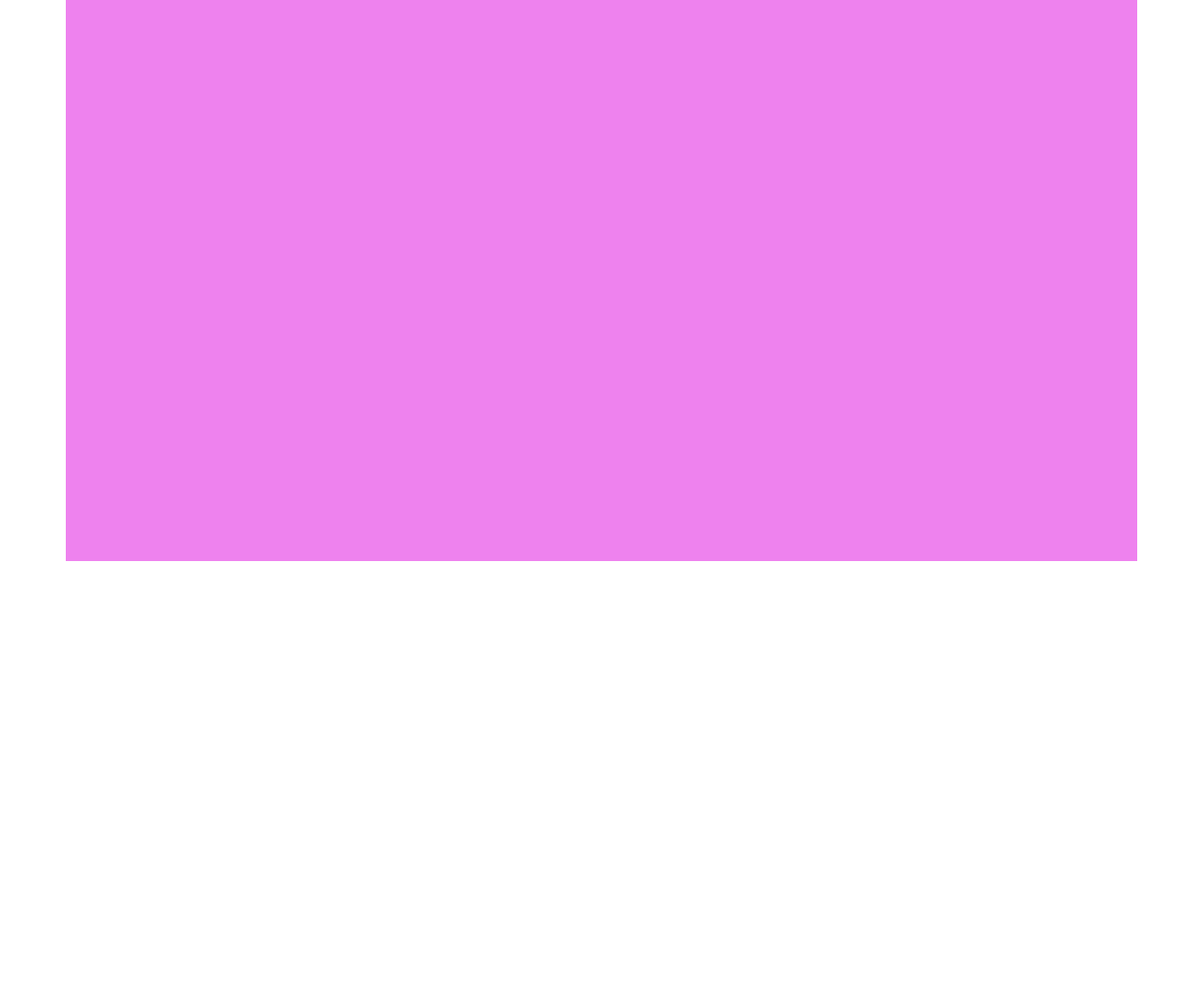
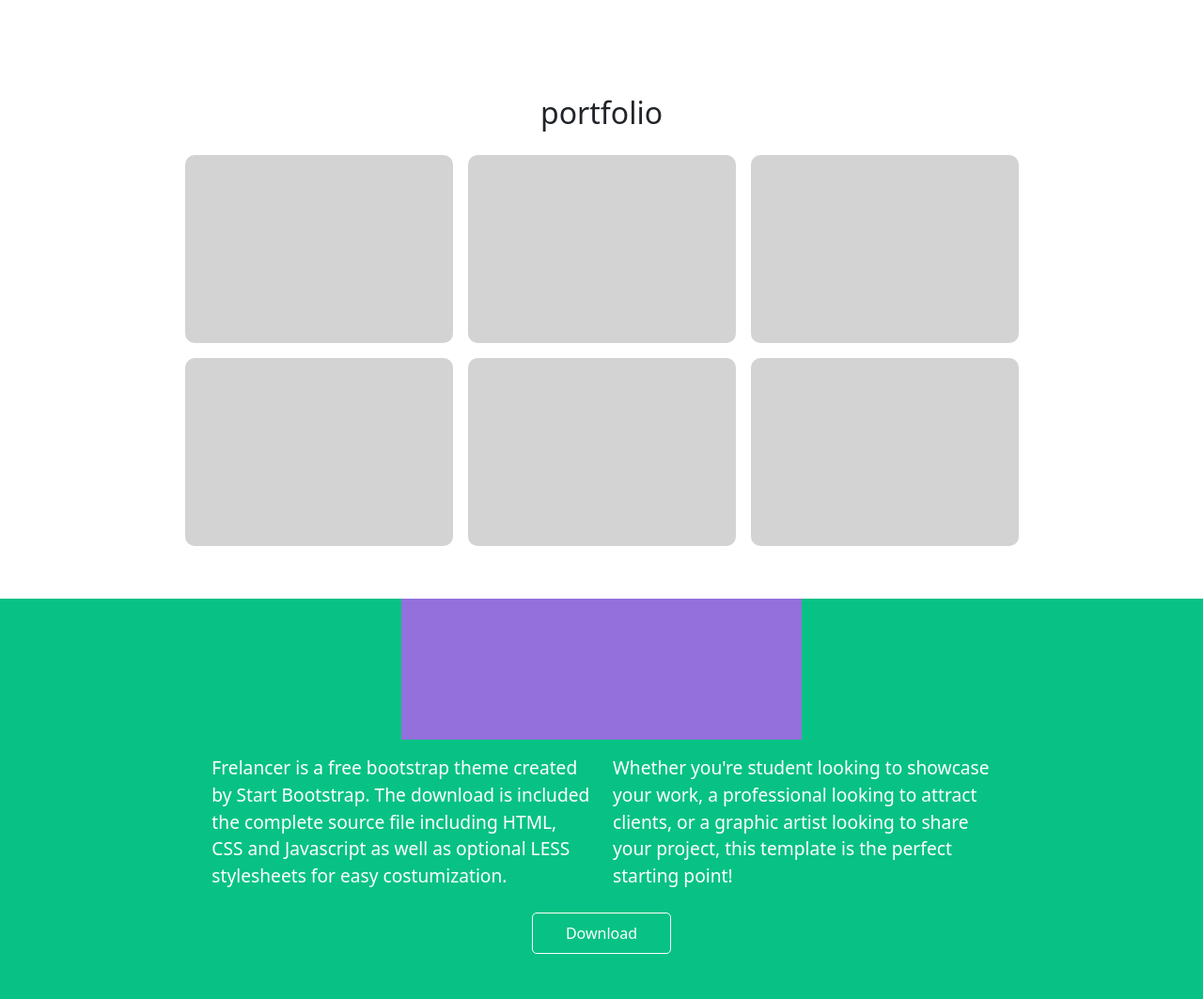
Before and after one commit to andmalt/html-css-bootstrap-freelancer, a plain HTML site: page index.html in a window 1280 px wide. Shown: the part 503-1566 px from the top of the page at 94% size. Before the commit the page ends 1100 px from the top, so only its background shows below. Drawn offline with nearby package versions, Linux system fonts and the light colour scheme.

Commit message:
inserito sezione about

```diff
--- a/css/style.css
+++ b/css/style.css
@@ -1,19 +1,48 @@
 .jumbotron{
     background-color: rgb(33, 189, 189);
+    /* test  */
     height: 500px;
 }
 .column_back{
     height: 100%;
     background-color: tomato;
 }
-.portfolio{
-    height: 600px;
-    background-color: violet;
-}
 .portfolio1{
     background-color: white;
+    height: 160px;
+    text-align: center;
+}
+.portfolio2{
+    height: 35%;
 }
 .portfolio-square{
     background-color: lightgrey;
+    height: 200px;
+    border-radius: 10px;
+}
+.about-m{
+    background-color: rgb(7, 194, 132);
+}
+.about-title{
+    height: 40%;
+}
+.about-row{
+    background-color: mediumpurple;
+    /* test  */
     height: 150px;
 }
+.about-p{
+    color: white;
+    font-size: 1.2rem;
+}
+.button-down{
+    text-align: center;
+    margin: 10px 35px;
+}
+.button-down a{
+    color: white;
+    border: 1px solid white;
+    text-decoration: none;
+    padding: 10px 35px;
+    border-radius: 5px;
+}
--- a/index.html
+++ b/index.html
@@ -33,18 +33,49 @@
 
         <!-- portfolio -->
 
-        <div class="container-sm portfolio">
+        <div class="container-sm portfolio  mb-sm-5">
 
-            <div class="row ">
+            <div class="row portfolio1 justify-content-sm-center align-items-sm-end">
+                <div class="col-sm-8 portfolio2">
+                    <h2>portfolio</h2>
+                </div>
+            </div>
+
+            <div class="row justify-content-sm-center">
+                <div class="col-12 col-sm-5 col-md-3 portfolio-square m-sm-2"></div>
+                <div class="col-12 col-sm-5 col-md-3 portfolio-square m-sm-2"></div>
+                <div class="col-12 col-sm-5 col-md-3 portfolio-square m-sm-2"></div>
+                <div class="col-12 col-sm-5 col-md-3 portfolio-square m-sm-2"></div>
+                <div class="col-12 col-sm-5 col-md-3 portfolio-square m-sm-2"></div>
+                <div class="col-12 col-sm-5 col-md-3 portfolio-square m-sm-2"></div>
+            </div>
+
+        </div>
+
+        <!-- about -->
+
+        <div class="container-fluid about-m">
+
+            <div class="row justify-content-center about-title mb-sm-3">
+                <div class="col-sm-4 about-row">
+
+                </div>
+            </div>
+
+            <div class="row justify-content-sm-center pb-sm-2">
+
+                <div class="col-12 col-sm-4 about-p">
+                    <p>Frelancer is a free bootstrap theme created by Start Bootstrap. The download is included the complete source file including HTML, CSS and Javascript as well as optional LESS stylesheets for easy costumization.</p>
+                </div>
+
+                <div class="col-12 col-sm-4 about-p">
+                    <p>Whether you're student looking to showcase your work, a professional looking to attract clients, or a graphic artist looking to share your project, this template is the perfect starting point!</p>
+                </div>
 
             </div>
-
-            <div class="row">
-
-            </div>
-
-            <div class="row">
-
+            <!-- pulsante download  -->
+            <div class="row justify-content-center pb-2 pb-sm-5">
+                <div class="col-8 col-sm-2 button-down"><a href="#download">Download</a></div>
             </div>
 
         </div>
```
